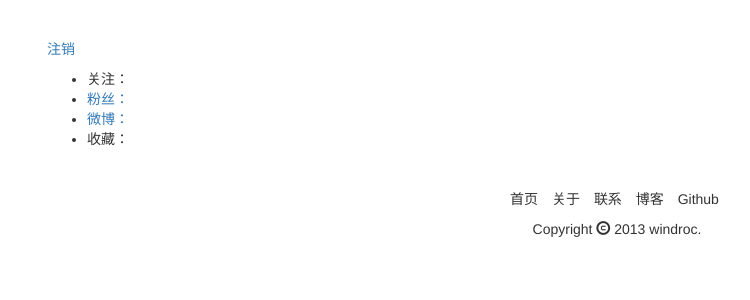
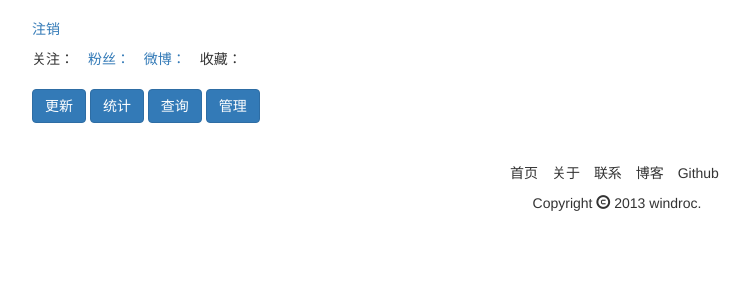
Before and after one commit to perillaroc/weibo-analytics, a Flask app: template myapp/templates/index.html in a window 1280 px wide. Shown: the part 51-351 px from the top of the page, without its empty margins (23-773 px from the left). Run offline with Flask 2, Linux system fonts and the light colour scheme; the template is opened without the code that fills it, so the values that code supplies are empty; parts of the project's set-up code (start-up, migrations or seed data) failed here and were passed over; some libraries are stand-ins or nearby versions.

Commit message:
add buttons

```diff
--- a/myapp/templates/index.html
+++ b/myapp/templates/index.html
@@ -5,11 +5,11 @@
 
 {% include 'header.html' %}
 
-<!-- welcome.html -->
+<!-- index.html -->
     <section class="content-top">
         <div class="module">
-            <div class="content" id="userlogo">
-                <div class="userlogo_pic">
+            <div class="row content" id="userlogo">
+                <div class="pull-left userlogo_pic">
                     <img src="{{ user.info['profile_image_url'] }}" alt="{{ user.info['screen_name'] }}"/>
                 </div>
                 <div class="userlogo_detail">
@@ -17,20 +17,27 @@
                     <p class="description">{{ user.info['description'] }}</p>
                 </div>
             </div>
-            <div class="content clearleft" id="userinfo">
+            <div class="row content clearleft" id="userinfo">
                 <div class="table" id="userinfoTable">
-                <div>
-                  <ul>
-                    <li class="button" scope="col">关注：{{ user.info['friends_count'] }}</li>
-                    <li class="button" scope="col"><a href="{# url_for('userfollowers') #}">粉丝：{{ user.info['followers_count'] }}</a></li>
-                    <li class="button" scope="col"><a href="{# url_for('usertimeline') #}">微博：{{ user.info['statuses_count']  }}</a></li>
-                    <li class="button" scope="col">收藏：{{ user.info['favourites_count'] }}</li>
-                  </ul>
+                      <ul class="list-inline">
+                        <li class="button" scope="col">关注：{{ user.info['friends_count'] }}</li>
+                        <li class="button" scope="col"><a href="{# url_for('userfollowers') #}">粉丝：{{ user.info['followers_count'] }}</a></li>
+                        <li class="button" scope="col"><a href="{# url_for('usertimeline') #}">微博：{{ user.info['statuses_count']  }}</a></li>
+                        <li class="button" scope="col">收藏：{{ user.info['favourites_count'] }}</li>
+                      </ul>
                 </div>
-               </div>
             </div> <!-- END .content #userinfo-->
         </div> <!-- END module -->
     </section> <!-- END .content-top -->
-<!-- /welcome.html -->
+
+    <section>
+        <div class="row">
+            <button class="btn btn-primary btn_update_weibo" type="button">更新</button>
+            <button class="btn btn-primary btn_analytics_weibo" type="button">统计</button>
+            <button class="btn btn-primary btn_query_weibo" type="button">查询</button>
+            <button class="btn btn-primary btn_manager_weibo" type="button">管理</button>
+        </div>
+    </section>
+<!-- /index.html -->
 
 {% include 'footer.html' %}
```
